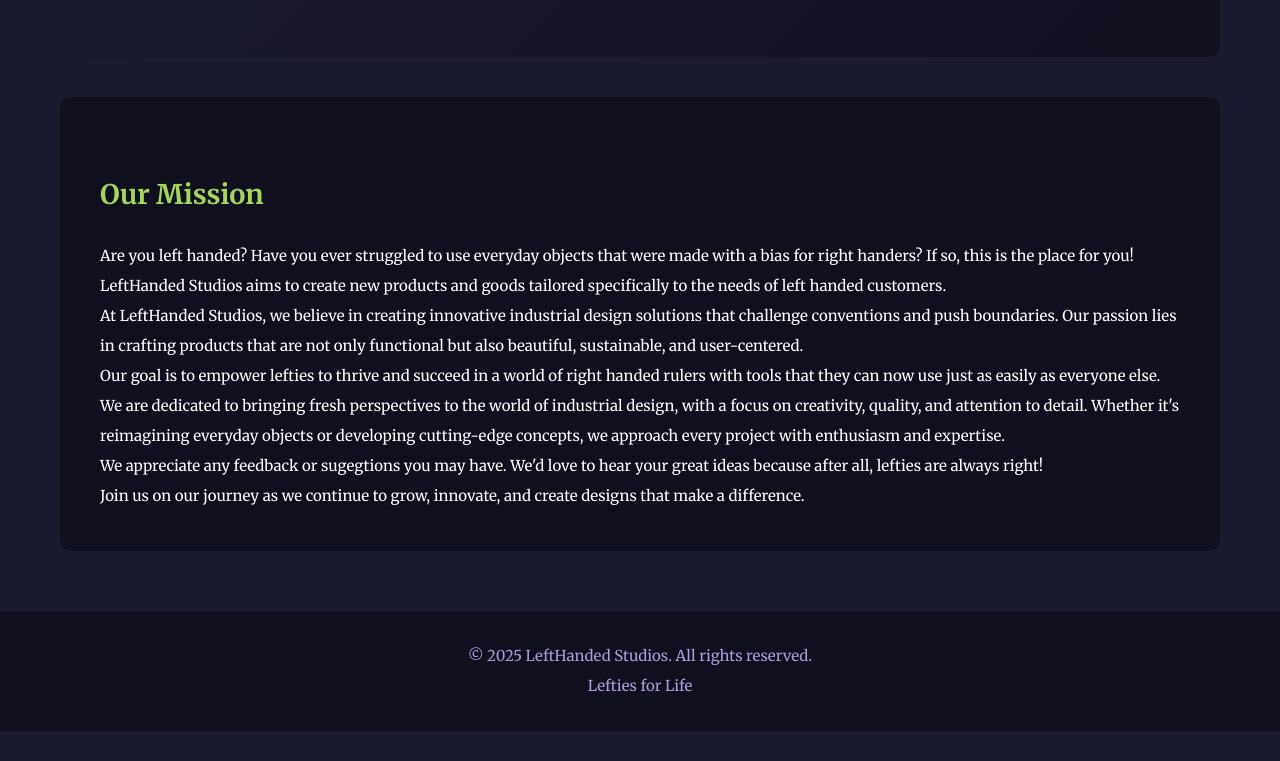
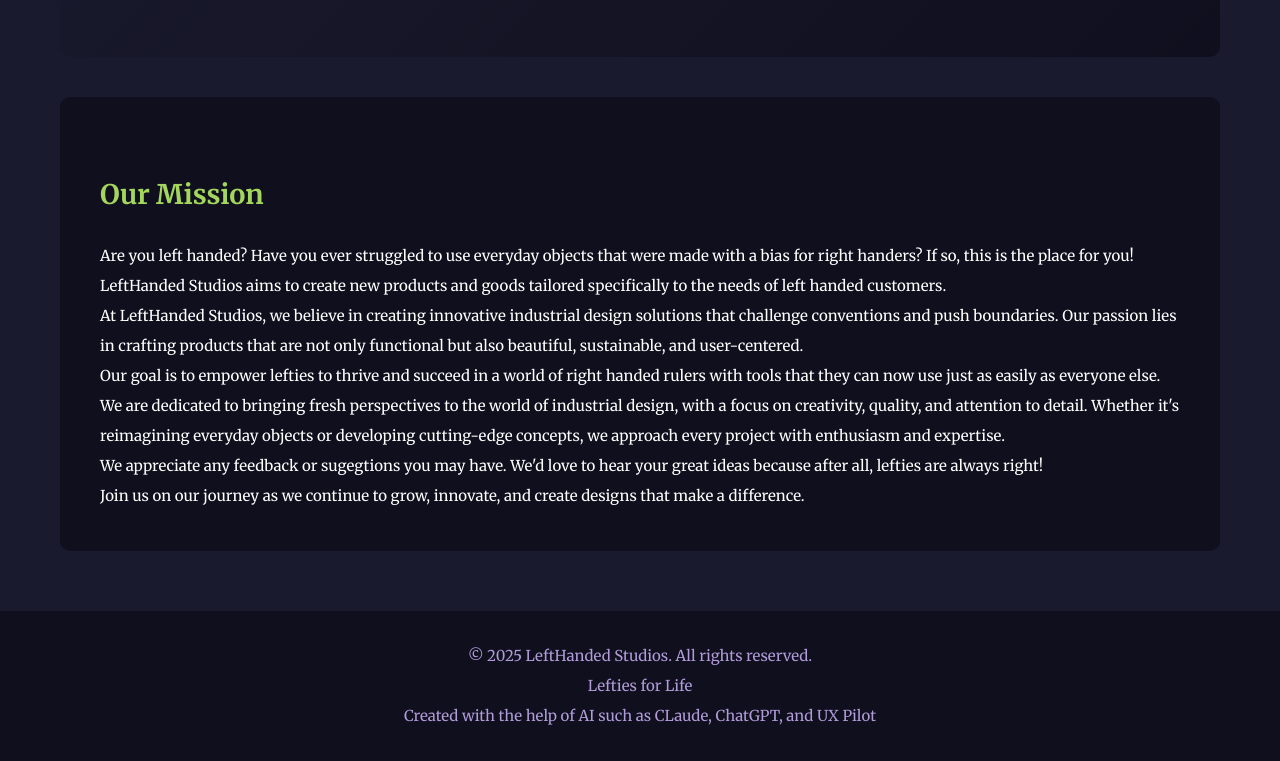
Before and after one commit to Nico-LeftHanded-Studios/LeftHanded-Studios, a plain HTML site: page index.html in a window 1280 px wide. Shown: the part 439-1200 px from the top of the page. Before the commit the page ends 1170 px from the top, so only its background shows below. Drawn offline with Linux system fonts and the light colour scheme.

Commit message:
Update index.html

```diff
--- a/index.html
+++ b/index.html
@@ -639,6 +639,7 @@
     <footer>
         <p>&copy; 2025 LeftHanded Studios. All rights reserved.</p>
         <p>Lefties for Life</p>
+        <p>Created with the help of AI such as CLaude, ChatGPT, and UX Pilot</p>
     </footer>
 
     <script>
```
